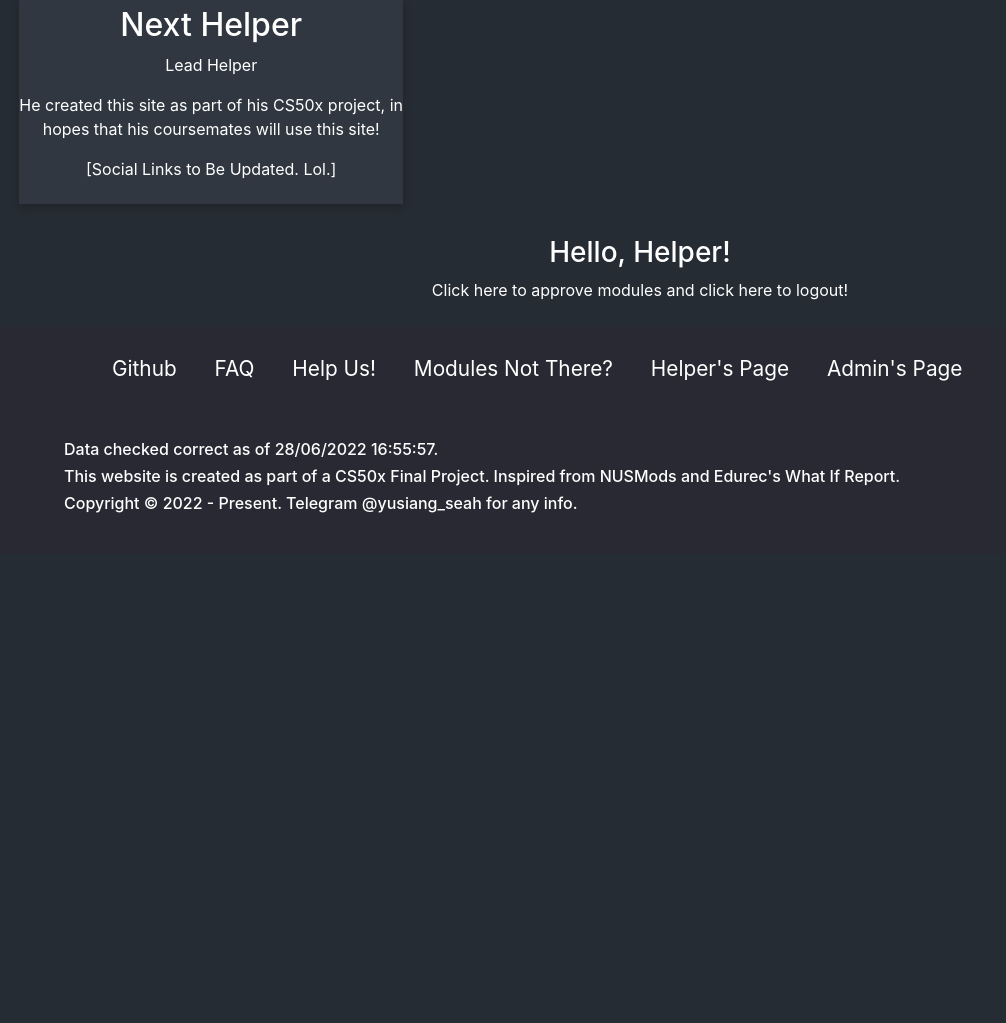
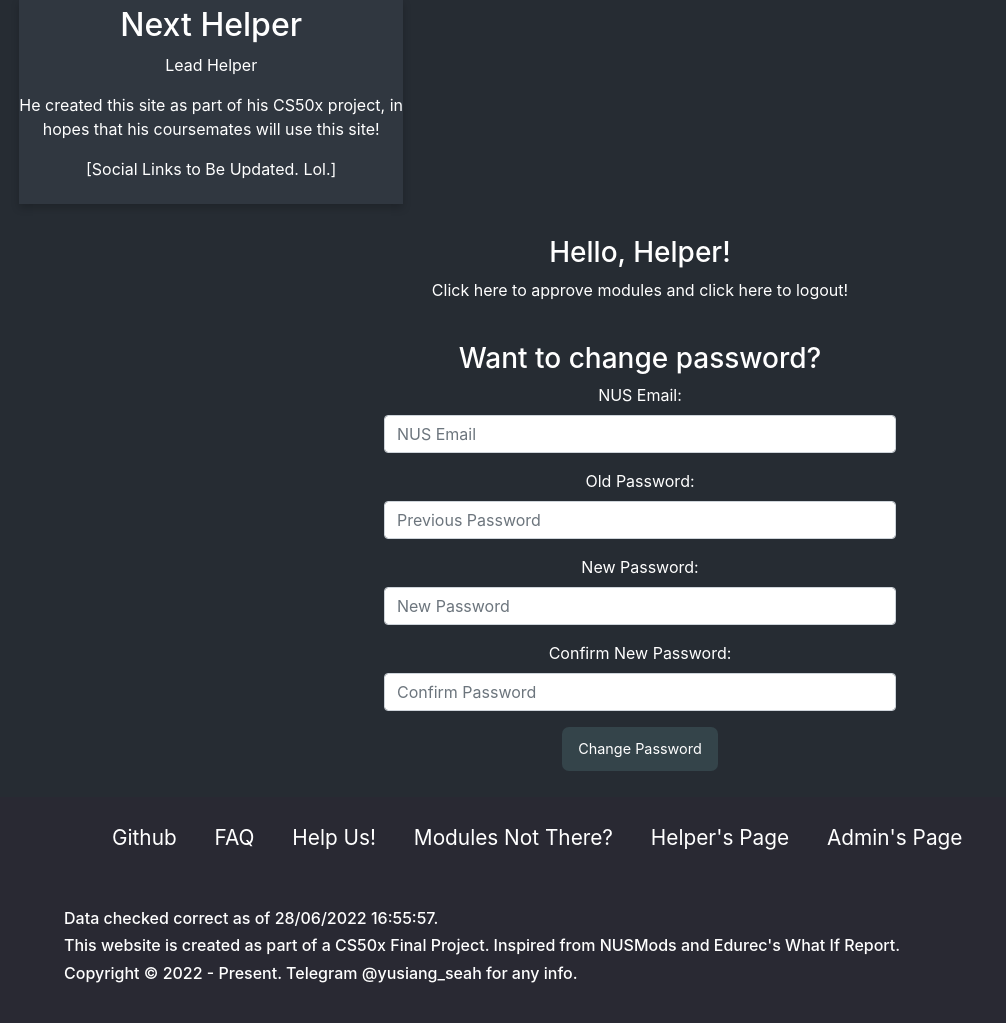
Before and after one commit to YSSeah99/moduleplanner_python, a Flask app: page /helpers in a window 1280 px wide. Shown: the part 560-1583 px from the top of the page, without its empty margins (0-1006 px from the left). Before the commit the page ends 1073 px from the top, so only its background shows below. Run offline with Flask 2, Linux system fonts and the light colour scheme; the visitor is signed in with stand-in values (Sample User, id 1); some libraries are stand-ins or nearby versions.

Commit message:
Added the feature for helpers to change password.

```diff
--- a/app.py
+++ b/app.py
@@ -41,6 +41,36 @@
         else:
             session["user_id"] = rows[0]["id"]
             flash("Login successful","info")
+            return redirect("/helpers")
+
+    elif request.method == "POST" and request.form["btn"] == "change":
+        email = request.form.get("email")
+        oldpassword = request.form.get("oldpassword")
+        rows = db.execute("SELECT * FROM helpers WHERE email = ?", email)
+        passwordone = request.form.get("passwordone")
+        passwordtwo = request.form.get("passwordtwo")
+
+        if len(rows) != 1 or not check_password_hash(rows[0]["hash"], oldpassword):
+            flash("Invalid Email or Password.","error")
+            return redirect("/helpers")
+
+        elif passwordone != passwordtwo:
+            flash("Passwords do not match.","error")
+            return redirect("/helpers")
+
+        elif oldpassword == passwordtwo:
+            flash("Wait, I thought you were changing your password? Please key in ANOTHER password.","error")
+            return redirect("/helpers")
+
+        elif len(passwordtwo) < 8:
+            flash("Password must be at least 8 characters.","error")
+            return redirect("/helpers")
+
+        else:
+            hash = generate_password_hash(passwordtwo)
+            db.execute("UPDATE helpers SET hash = ? WHERE email = ?", hash, email)
+            session.clear()
+            flash("Password successfully updated. Please relogin.","info")
             return redirect("/helpers")
 
     else:
--- a/templates/helpers.html
+++ b/templates/helpers.html
@@ -35,8 +35,35 @@
 </div>
 <br/>
 {% if session["user_id"] %}
-<h3> Hello, Helper! </h3>
-<p> Click <a href="/">here</a> to approve modules and click <a href="/logout">here</a> to logout! </p>
+<div id="helpers" class="information">
+    <h3> Hello, Helper! </h3>
+    <p> Click <a href="/">here</a> to approve modules and click <a href="/logout">here</a> to logout! </p>
+</div>
+<br />
+<div>
+    <h3>Want to change password?</h3>
+    <form method="post" class="form" action="/helpers">
+        <div class="mb-3">
+            <label class="form-label">NUS Email: </label>
+            <input type="email" name="email" placeholder="NUS Email" required class="form-control"/>
+        </div>
+        <div class="mb-3">
+            <label class="form-label">Old Password: </label>
+            <input type="password" name="oldpassword" placeholder="Previous Password" required class="form-control"/>
+        </div>
+        <div class="mb-3">
+            <label class="form-label">New Password: </label>
+            <input type="password" name="passwordone" placeholder="New Password" required class="form-control"/>
+        </div>
+        <div class="mb-3">
+            <label class="form-label">Confirm New Password: </label>
+            <input type="password" name="passwordtwo" placeholder="Confirm Password" required class="form-control"/>
+        </div>
+        <div>
+            <button type="submit" class="btn" value="change" name="btn">Change Password</button>
+        </div>
+    </form>
+</div>
 {% else %}
 <div id="helpers" class="information">
     <h3>Want to contribute?</h3>
@@ -58,6 +85,6 @@
             <button type="submit" class="btn" value="login" name="btn">Log In</button>
         </div>
     </form>
+</div>
 {% endif %}
-</div>
 {% endblock %}
```
